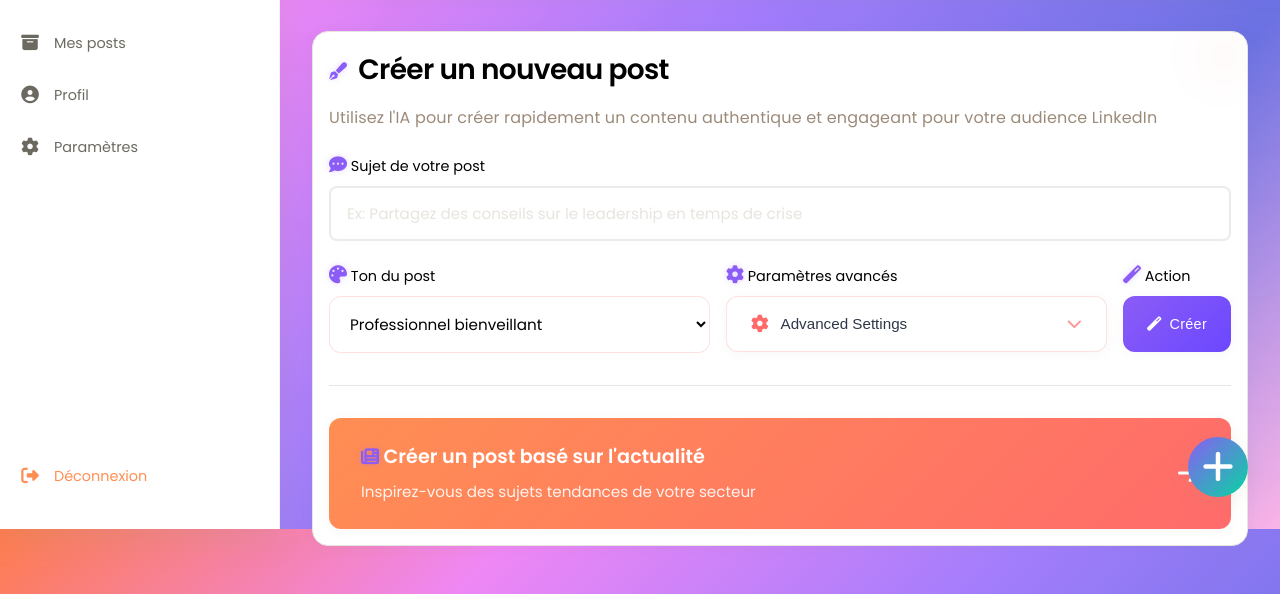
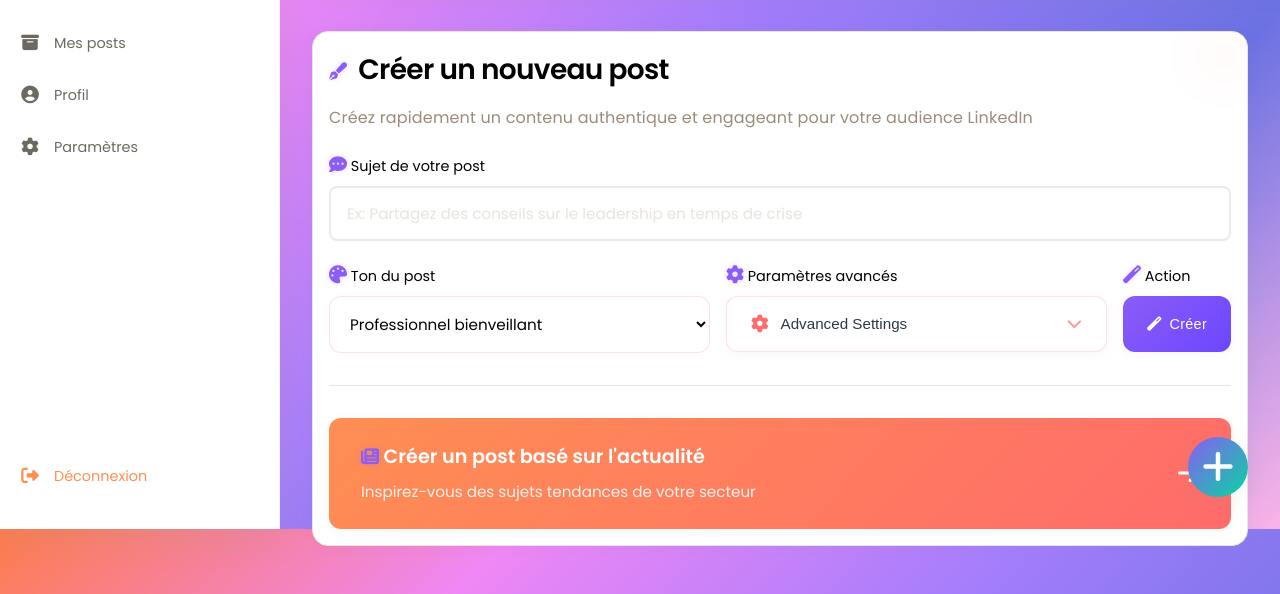
Before and after one commit to HugoF1234/Boost, a Flask app: template templates/dashboard.html in a window 1280 px wide. Shown: the part 271-865 px from the top of the page. Run offline with Flask 3, Linux system fonts and the light colour scheme; the template is opened without the code that fills it, so the values that code supplies are empty.

Commit message:
Update dashboard.html

```diff
--- a/templates/dashboard.html
+++ b/templates/dashboard.html
@@ -129,7 +129,7 @@
 <i class="fas fa-pen-fancy icon-noble"></i>
             Créer un nouveau post
         </h2>
-        <p class="section-subtitle spaced-subtitle">Utilisez l'IA pour créer rapidement un contenu authentique et engageant pour votre audience LinkedIn</p>
+        <p class="section-subtitle spaced-subtitle">Créez rapidement un contenu authentique et engageant pour votre audience LinkedIn</p>
 </div>
 
     <form method="post" onsubmit="handleCreatePost(event)">
@@ -267,7 +267,7 @@
                     <span>Génération du contenu en cours...</span>
 </div>
                 <div class="linkedin-post-text" id="postContent">
-                    <!-- Le contenu généré sera affiché ici -->
+                    <!-- Le contenu sera affiché ici -->
 </div>
                 <div class="linkedin-post-images" id="postImages">
                     <!-- Les images uploadées seront affichées ici -->
@@ -281,7 +281,7 @@
                     class="post-content-editor"
                     id="postContentEditor"
                     rows="6"
-                    placeholder="Modifiez le contenu généré selon vos besoins..."
+                    placeholder="Modifiez le contenu selon vos besoins..."
                 ></textarea>
                 <div class="character-count">
                     <span id="charCount">0</span> / 900 caractères
```
